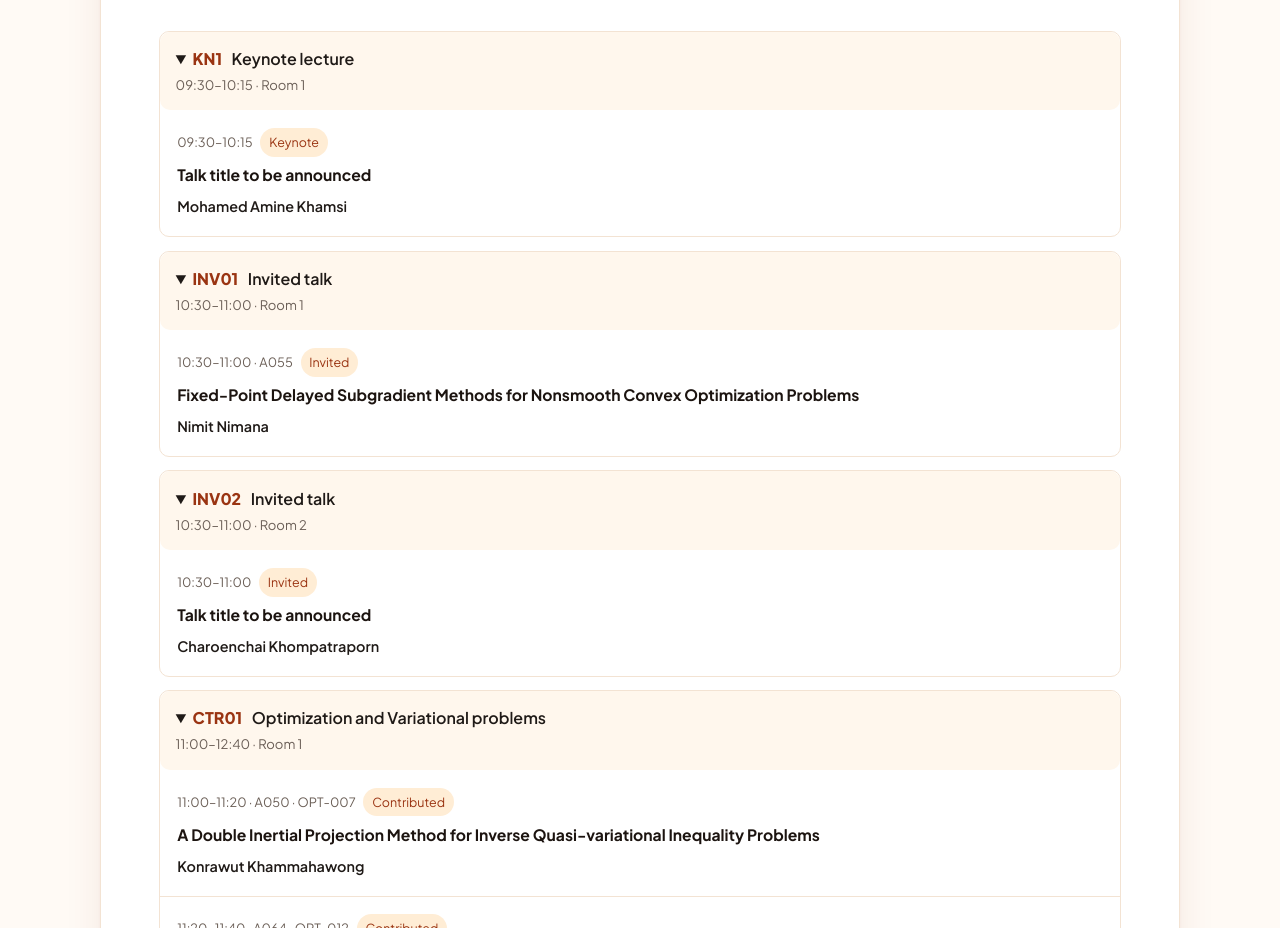
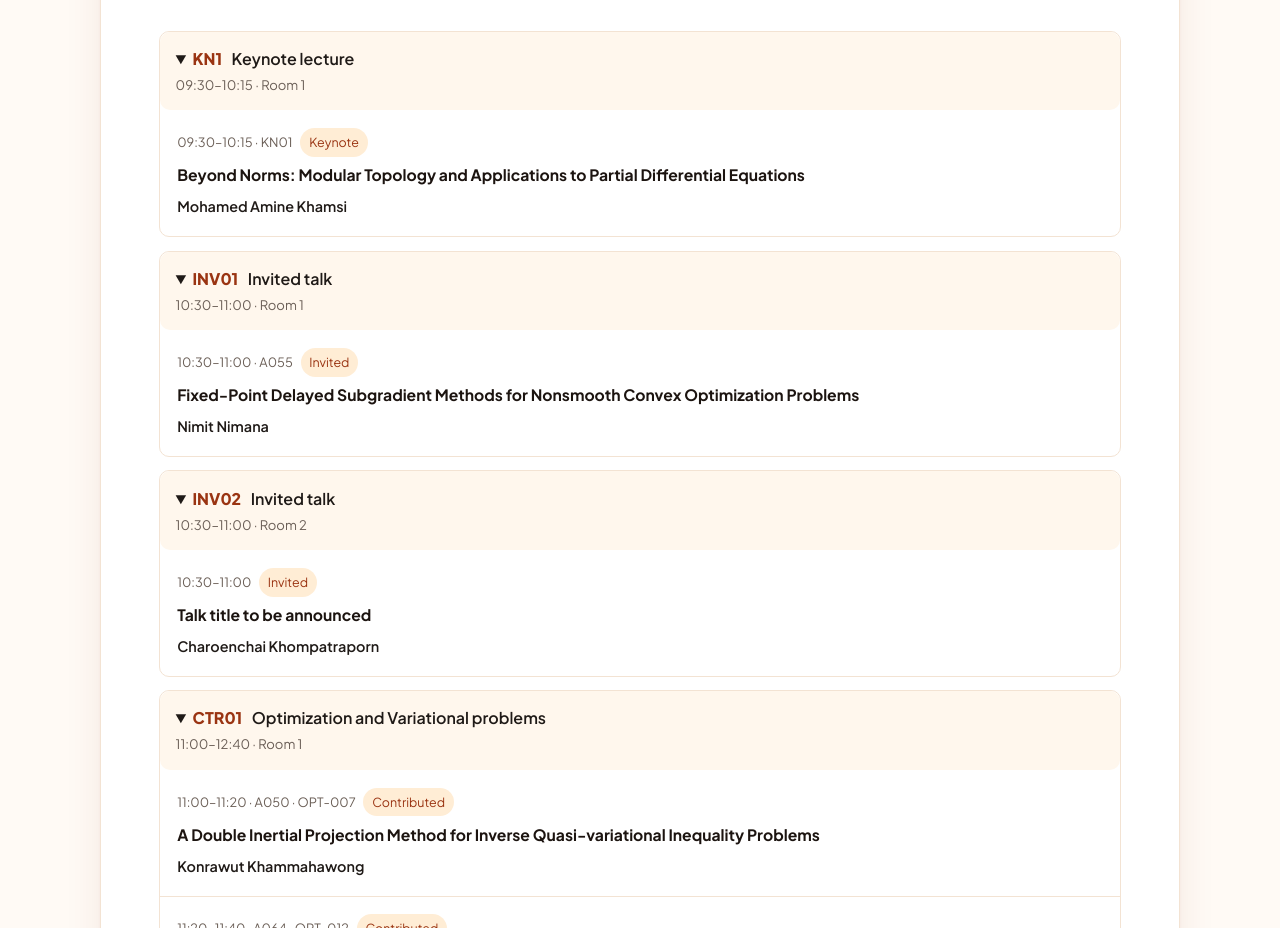
Before and after one commit to icnaao2026/icnaao2026.github.io, a plain HTML site: page program.html in a window 1280 px wide. Shown: the part 2300-3228 px from the top of the page. Drawn offline with Linux system fonts and the light colour scheme.

Commit message:
Files changed:  M program.html committed by PC.

```diff
--- a/program.html
+++ b/program.html
@@ -128,10 +128,10 @@
 <details class="program-session" id="session-kn1" open>
                     <summary><span class="program-code">KN1</span><span class="program-session-title">Keynote lecture</span><span class="program-session-meta">09:30–10:15 · Room 1</span></summary>
                     <ol class="program-talk-list">
-<li id="talk-kn1" class="program-talk" data-program-talk data-session="KN1" data-code="" data-abstract="" data-date="2026-12-14" data-room="Room 1" data-presenter="Mohamed Amine Khamsi" data-title="Talk title to be announced">
+<li id="talk-kn1" class="program-talk" data-program-talk data-session="KN1" data-code="" data-abstract="KN01" data-date="2026-12-14" data-room="Room 1" data-presenter="Mohamed Amine Khamsi" data-title="Beyond Norms: Modular Topology and Applications to Partial Differential Equations">
                         <p class="program-context"><span class="program-code">KN1</span> · 14 December · Room 1</p>
-                        <p class="program-talk-meta"><time datetime="2026-12-14T09:30:00+07:00">09:30</time>–10:15 <span class="participant-category">Keynote</span></p>
-                        <h4>Talk title to be announced</h4>
+                        <p class="program-talk-meta"><time datetime="2026-12-14T09:30:00+07:00">09:30</time>–10:15 · KN01 <span class="participant-category">Keynote</span></p>
+                        <h4>Beyond Norms: Modular Topology and Applications to Partial Differential Equations</h4>
                         <p class="program-presenter">Mohamed Amine Khamsi</p>
                     </li>
 </ol></details>
```
